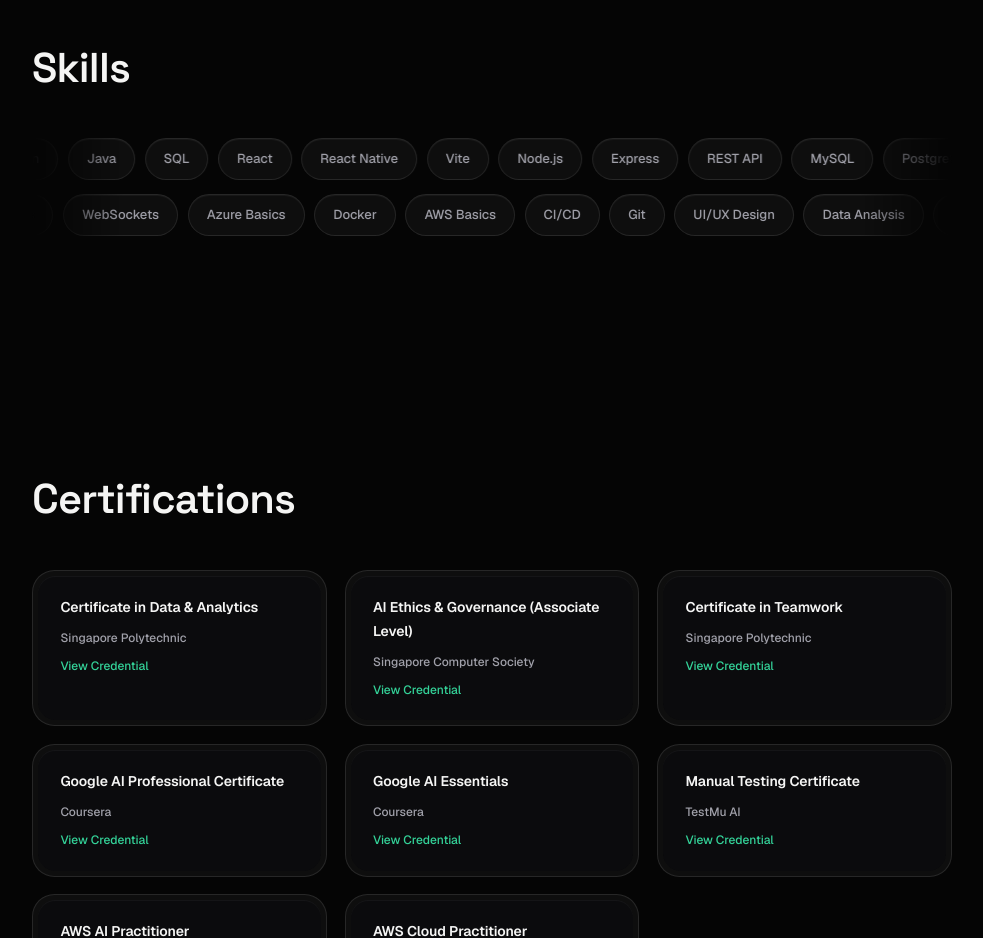
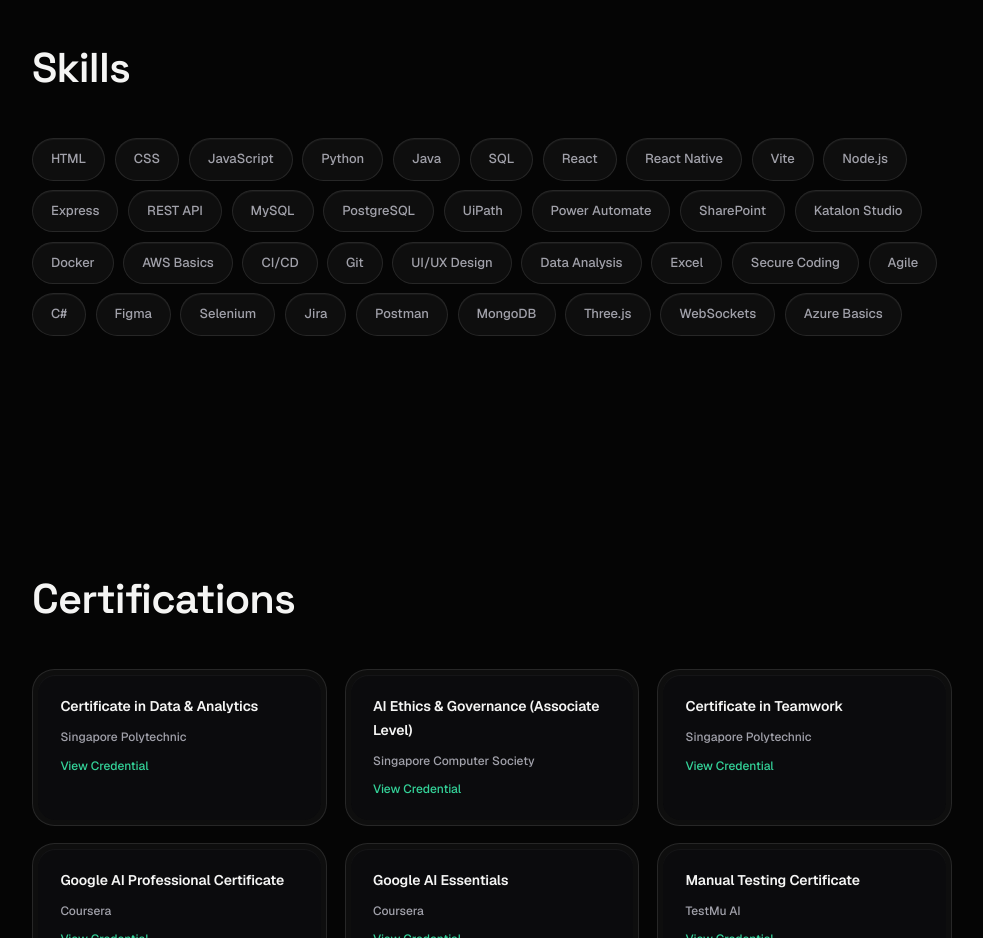
Before and after one commit to Htet-Myark/htet-portfolio-v2, a React (Vite) app: page / in a window 1280 px wide. Shown: the part 4300-5238 px from the top of the page, without its empty margins (148-1131 px from the left). Built offline with nearby package versions, Linux system fonts and the light colour scheme.

Commit message:
skills section movement removed

```diff
--- a/src/components/Skills.jsx
+++ b/src/components/Skills.jsx
@@ -8,33 +8,14 @@
   'UI/UX Design', 'Data Analysis', 'Excel', 'Secure Coding', 'Agile', 'C#', 'Figma','Selenium', 'Jira', 'Postman', 'MongoDB', 'Three.js', 'WebSockets', 'Azure Basics'
 ]
 
-const half = Math.ceil(skills.length / 2)
-const rowA = skills.slice(0, half)
-const rowB = skills.slice(half)
-
-function MarqueeRow({ items, reverse }) {
-  return (
-    <div className={`marquee${reverse ? ' marquee--reverse' : ''}`}>
-      <div className="marquee-track">
-        {items.map((skill, i) => (
-          <div className="skill-pill" key={i}>{skill}</div>
-        ))}
-        {/* duplicate set for seamless loop — hidden from AT and reduced-motion */}
-        {items.map((skill, i) => (
-          <div className="skill-pill marquee-dup" aria-hidden="true" key={`dup-${i}`}>{skill}</div>
-        ))}
-      </div>
-    </div>
-  )
-}
-
 export default function Skills() {
   return (
     <section id="skills">
       <h2 className="section-heading reveal">Skills</h2>
-      <div className="reveal">
-        <MarqueeRow items={rowA} />
-        <MarqueeRow items={rowB} reverse />
+      <div className="skills-list reveal">
+        {skills.map((skill, i) => (
+          <div className="skill-pill" key={i}>{skill}</div>
+        ))}
       </div>
     </section>
   )
--- a/src/index.css
+++ b/src/index.css
@@ -830,36 +830,15 @@
   .tag:hover { color: var(--fg); border-color: var(--hairline); }
 }
 
-/* ── SKILLS: marquee ────────────────────────────────── */
-.marquee {
-  overflow: hidden;
-  -webkit-mask-image: linear-gradient(90deg, transparent, #000 10%, #000 90%, transparent);
-  mask-image: linear-gradient(90deg, transparent, #000 10%, #000 90%, transparent);
-}
-
-.marquee + .marquee { margin-top: .85rem; }
-
-.marquee-track {
+/* ── SKILLS: static pill list ───────────────────────── */
+.skills-list {
   display: flex;
-  width: max-content;
-  animation: marquee-scroll 38s linear infinite;
-  will-change: transform;
-}
-
-.marquee-track .skill-pill { margin-right: .6rem; white-space: nowrap; }
-
-.marquee--reverse .marquee-track {
-  animation-direction: reverse;
-  animation-duration: 44s;
-}
-
-.marquee:hover .marquee-track { animation-play-state: paused; }
-
-@keyframes marquee-scroll {
-  to { transform: translateX(-50%); }
+  flex-wrap: wrap;
+  gap: .6rem;
 }
 
 .skill-pill {
+  white-space: nowrap;
   font-size: 13px;
   font-weight: 500;
   padding: 9px 18px;
@@ -1323,17 +1302,4 @@
   }
   .hero-orb { display: none; }
   body { animation: none; }
-
-  /* marquee falls back to a static wrapped list */
-  .marquee-track {
-    animation: none !important;
-    flex-wrap: wrap;
-    width: auto;
-    row-gap: .6rem;
-  }
-  .marquee-dup { display: none; }
-  .marquee {
-    -webkit-mask-image: none;
-    mask-image: none;
-  }
 }
```
Also changed, not shown: .claude/settings.local.json, 1 other file (tests, documents, lock files or other folders).
